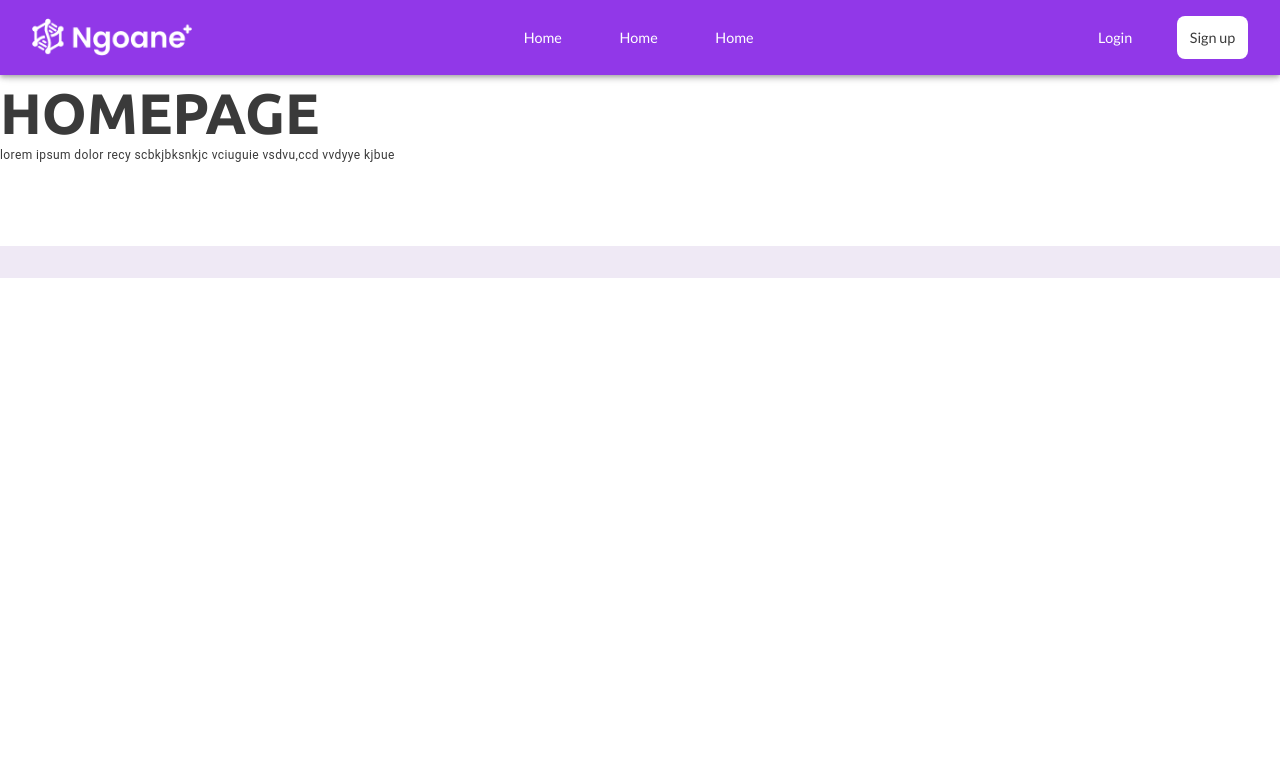
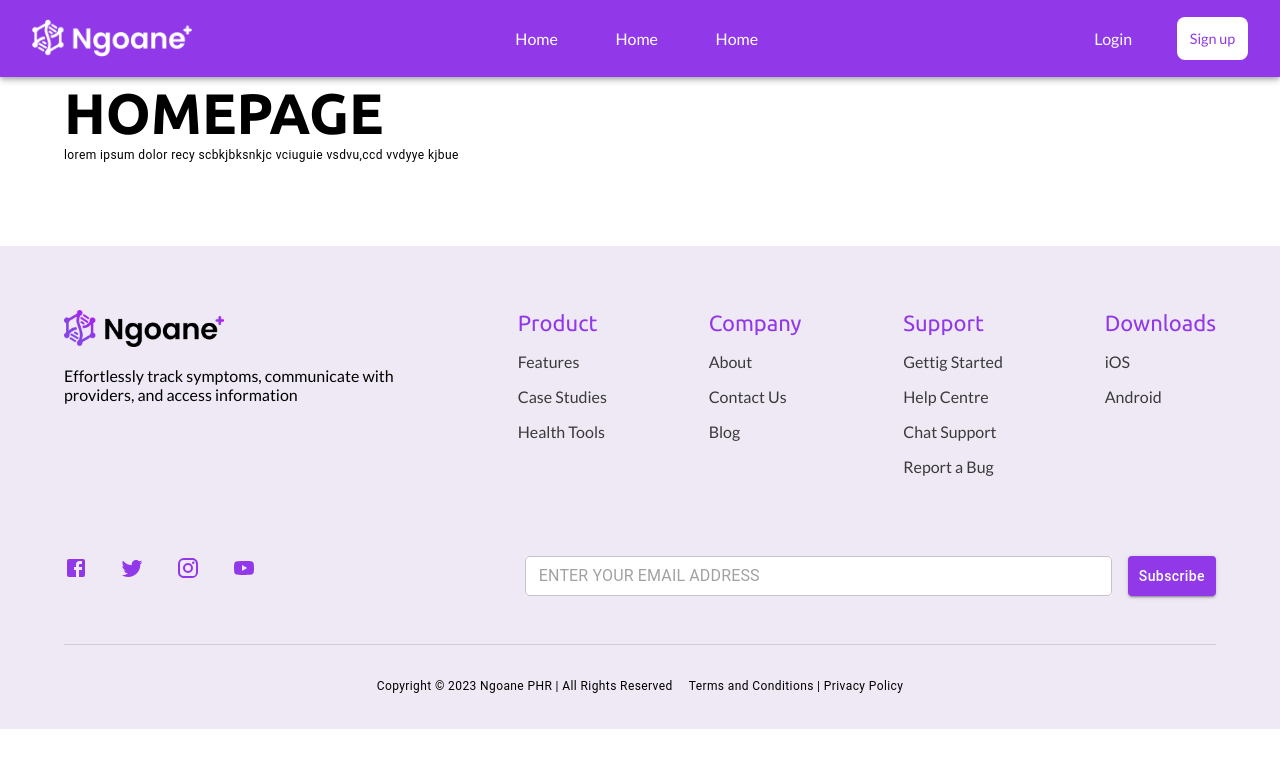
Before and after one commit to ngoane/company-site, a Next.js app: page / in a window 1280 px wide. Shown: the top 768 px of the page. Built offline with nearby package versions, Linux system fonts and the light colour scheme.

Commit message:
feat: finished with the footer component first design draft

```diff
--- a/components/footer/FooterComp.jsx
+++ b/components/footer/FooterComp.jsx
@@ -1,10 +1,133 @@
 import React from "react";
-import { FooterContainer } from "./footerStyle";
+import {
+  FooterContainer,
+  FooterTopContainer,
+  FooterLogo,
+  FooterBottomContainer,
+  FooterLinkContainer,
+  FooterEmailTextField,
+} from "./footerStyle";
+import { Box, Divider, List, ListItem, Stack, Typography } from "@mui/material";
+import { FooterNavLink, CustomButton } from "@/styles/globalComponentsStyle";
+import FacebookIcon from "@mui/icons-material/Facebook";
+import TwitterIcon from "@mui/icons-material/Twitter";
+import InstagramIcon from "@mui/icons-material/Instagram";
+import YouTubeIcon from "@mui/icons-material/YouTube";
 
 const FooterComp = () => {
   return (
     <>
-      <FooterContainer></FooterContainer>
+      <FooterContainer>
+        <FooterTopContainer>
+          {/* Footer logo section */}
+          <Box>
+            <FooterLogo src="/logos/footerLogo.png" />
+            <Typography variant="body" width={"22rem"}>
+              Effortlessly track symptoms, communicate with providers, and
+              access information
+            </Typography>
+          </Box>
+          {/* Footer Link for product */}
+          <Box>
+            <Typography variant="title" color={"primary"}>
+              Product
+            </Typography>
+            <List>
+              <ListItem disableGutters>
+                <FooterNavLink href={"#"}>Features</FooterNavLink>
+              </ListItem>
+              <ListItem disableGutters>
+                <FooterNavLink href={"#"}>Case Studies</FooterNavLink>
+              </ListItem>
+              <ListItem disableGutters>
+                <FooterNavLink href={"#"}>Health Tools</FooterNavLink>
+              </ListItem>
+            </List>
+          </Box>
+          {/* Footer Link for Company */}
+          <Box>
+            <Typography variant="title" color={"primary"}>
+              Company
+            </Typography>
+            <List>
+              <ListItem disableGutters>
+                <FooterNavLink href={"#"}>About</FooterNavLink>
+              </ListItem>
+              <ListItem disableGutters>
+                <FooterNavLink href={"#"}>Contact Us</FooterNavLink>
+              </ListItem>
+              <ListItem disableGutters>
+                <FooterNavLink href={"#"}>Blog</FooterNavLink>
+              </ListItem>
+            </List>
+          </Box>
+          {/* Footer Link for Support */}
+          <Box>
+            <Typography variant="title" color={"primary"}>
+              Support
+            </Typography>
+            <List>
+              <ListItem disableGutters>
+                <FooterNavLink href={"#"}>Gettig Started</FooterNavLink>
+              </ListItem>
+              <ListItem disableGutters>
+                <FooterNavLink href={"#"}>Help Centre</FooterNavLink>
+              </ListItem>
+              <ListItem disableGutters>
+                <FooterNavLink href={"#"}>Chat Support</FooterNavLink>
+              </ListItem>
+              <ListItem disableGutters>
+                <FooterNavLink href={"#"}>Report a Bug</FooterNavLink>
+              </ListItem>
+            </List>
+          </Box>
+          {/* Footer Link for Downloads */}
+          <Box>
+            <Typography variant="title" color={"primary"}>
+              Downloads
+            </Typography>
+            <List>
+              <ListItem disableGutters>
+                <FooterNavLink href={"#"}>iOS</FooterNavLink>
+              </ListItem>
+              <ListItem disableGutters>
+                <FooterNavLink href={"#"}>Android</FooterNavLink>
+              </ListItem>
+            </List>
+          </Box>
+        </FooterTopContainer>
+        <FooterBottomContainer>
+          <FooterLinkContainer>
+            <FacebookIcon color="primary" />
+            <TwitterIcon color="primary" />
+            <InstagramIcon color="primary" />
+            <YouTubeIcon color="primary" />
+          </FooterLinkContainer>
+
+          <Stack direction={"row"} spacing={2} width={"60%"}>
+            <FooterEmailTextField
+              placeholder="ENTER YOUR EMAIL ADDRESS"
+              size="small"
+            />
+            <CustomButton variant="contained">Subscribe</CustomButton>
+          </Stack>
+        </FooterBottomContainer>
+        <Divider />
+        <Stack
+          direction={"row"}
+          alignItems={"center"}
+          justifyContent={"center"}
+          spacing={2}
+          paddingTop={"2rem"}
+        >
+          <Typography variant="caption">
+            Copyright © 2023 Ngoane PHR | All Rights Reserved
+          </Typography>
+          <Typography variant="caption">
+            Terms and Conditions | Privacy Policy
+          </Typography>
+        </Stack>
+      </FooterContainer>
     </>
   );
 };
--- a/components/footer/footerStyle.js
+++ b/components/footer/footerStyle.js
@@ -1,9 +1,35 @@
 import styled from "@emotion/styled";
-import { Stack } from "@mui/material";
+import { Stack, Box, TextField } from "@mui/material";
 
-export const FooterContainer = styled(Stack)`
+export const FooterContainer = styled(Box)`
   margin-top: 5rem;
   width: 100%;
-  padding: 1rem;
+  padding: 4rem 4rem 2rem 4rem;
   background-color: ${({ theme }) => theme.palette.violetBg};
 `;
+
+export const FooterTopContainer = styled(Stack)`
+  width: 100%;
+  flex-direction: row;
+  align-items: flex-start;
+  justify-content: space-between;
+`;
+
+export const FooterLogo = styled.img`
+  width: 10rem;
+  margin-bottom: 1rem;
+`;
+
+export const FooterBottomContainer = styled(FooterTopContainer)`
+  margin: 4rem 0rem 3rem 0rem;
+`;
+
+export const FooterLinkContainer = styled(Stack)`
+  flex-direction: row;
+  gap: 2rem;
+`;
+
+export const FooterEmailTextField = styled(TextField)`
+  background-color: white;
+  width: 100%;
+`;
--- a/components/navigation/NavComp.jsx
+++ b/components/navigation/NavComp.jsx
@@ -1,28 +1,26 @@
 import React from "react";
+import { Nav, InnerNav, NavLogo, NavLinkContainer } from "./navCompStyle";
+
 import {
-  Nav,
-  InnerNav,
-  NavLogo,
-  NavLinkContainer,
-  NavLink,
-  NavLinkWhite,
-} from "./navCompStyle";
+  NavLinkWhiteText,
+  NavLinkWhiteButton,
+} from "@/styles/globalComponentsStyle";
 
 const NavComp = () => {
   return (
     <>
       <Nav>
         <InnerNav>
-          <NavLogo src={"/navLogo.png"} />
+          <NavLogo src={"/logos/navLogo.png"} />
           <NavLinkContainer>
-            <NavLink href="">Home</NavLink>
-            <NavLink href="">Home</NavLink>
-            <NavLink href="">Home</NavLink>
+            <NavLinkWhiteText href="">Home</NavLinkWhiteText>
+            <NavLinkWhiteText href="">Home</NavLinkWhiteText>
+            <NavLinkWhiteText href="">Home</NavLinkWhiteText>
           </NavLinkContainer>
 
           <NavLinkContainer>
-            <NavLink href="">Login</NavLink>
-            <NavLinkWhite href="">Sign up</NavLinkWhite>
+            <NavLinkWhiteText href="">Login</NavLinkWhiteText>
+            <NavLinkWhiteButton href="">Sign up</NavLinkWhiteButton>
           </NavLinkContainer>
         </InnerNav>
       </Nav>
--- a/components/navigation/navCompStyle.js
+++ b/components/navigation/navCompStyle.js
@@ -25,35 +25,3 @@ export const NavLinkContainer = styled(Stack)`
   justify-content: center;
   gap: 2rem;
 `;
-
-export const NavLink = styled(Link)`
-  outline: none;
-  border: none;
-  padding: 0.8rem;
-  border-radius: 0.5rem;
-  color: white;
-  font-size: 0.9rem;
-  background-color: transparent;
-  text-transform: none;
-  text-decoration: none;
-  cursor: pointer;
-  &:hover {
-    background-color: rgba(0, 0, 0, 0.1);
-  }
-`;
-
-export const NavLinkWhite = styled(Link)`
-  outline: none;
-  border: none;
-  padding: 0.8rem;
-  border-radius: 0.5rem;
-  color: ${({ theme }) => theme.palette.primary};
-  font-size: 0.9rem;
-  background-color: white;
-  text-transform: none;
-  cursor: pointer;
-  text-decoration: none;
-  &:hover {
-    background-color: #f8f9fa;
-  }
-`;
--- a/styles/globalComponentsStyle.js
+++ b/styles/globalComponentsStyle.js
@@ -1,9 +1,14 @@
 import styled from "@emotion/styled";
 
 import { Button } from "@mui/material";
+import Link from "next/link";
 
 export const MainWrapper = styled.main`
-  margin-top: 5rem;
+  padding: 5rem 4rem 0rem 4rem;
+`;
+
+export const CustomButton = styled(Button)`
+  text-transform: none;
 `;
 
 export const RoundedButton = styled(Button)`
@@ -29,3 +34,46 @@ export const TextButton = styled(Button)`
     background-color: rgba(0, 0, 0, 0.1);
   }
 `;
+
+export const NavLinkWhiteText = styled(Link)`
+  outline: none;
+  border: none;
+  padding: 0.8rem;
+  border-radius: 0.5rem;
+  color: white;
+  font-size: 1rem;
+  background-color: transparent;
+  text-transform: none;
+  text-decoration: none;
+  cursor: pointer;
+  &:hover {
+    background-color: rgba(0, 0, 0, 0.1);
+  }
+`;
+
+export const NavLinkWhiteButton = styled(Link)`
+  outline: none;
+  border: none;
+  padding: 0.8rem;
+  border-radius: 0.5rem;
+  color: ${({ theme }) => theme.palette.primary.main};
+  font-size: 0.9rem;
+  background-color: white;
+  text-transform: none;
+  cursor: pointer;
+  text-decoration: none;
+  &:hover {
+    background-color: #f8f9fa;
+  }
+`;
+
+export const FooterNavLink = styled(NavLinkWhiteText)`
+  color: #3a3a3a;
+  padding: 0rem;
+  border-radius: 0rem;
+  &:hover {
+    background-color: transparent;
+    text-decoration: underline;
+    color: ${({ theme }) => theme.palette.primary.main};
+  }
+`;
--- a/styles/muiGlobalStyle.js
+++ b/styles/muiGlobalStyle.js
@@ -4,7 +4,6 @@ export const MuiGlobalStyle = {
     padding: 0,
     boxSizing: "border-box",
     fontFamily: "Lato, sans-serif",
-    color: "#3A3A3A",
   },
 };
 
@@ -32,7 +31,7 @@ export const customTheme = {
   //decleration of different font styles.
 
   typography: {
-    color: "gray",
+    color: "#3A3A3A",
 
     headerMain: {
       fontSize: 57,
```
Also changed, not shown: public/logos/footerLogo.png (renamed from public/footerLogo.png), public/logos/navLogo.png (renamed from public/navLogo.png).
